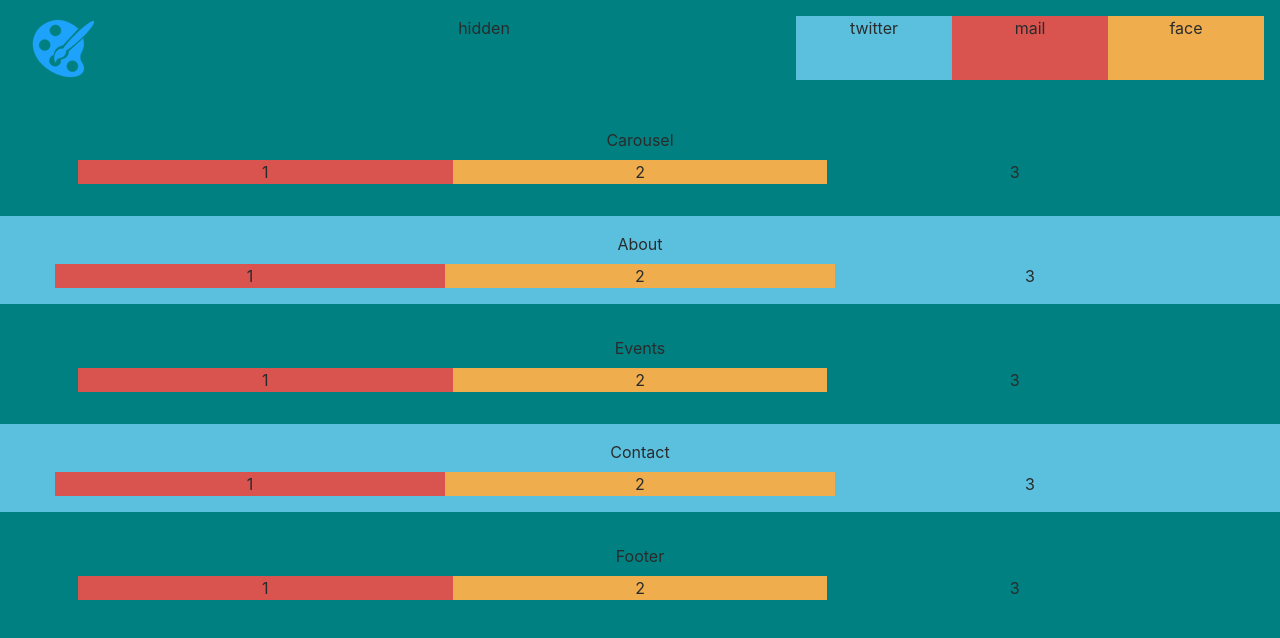
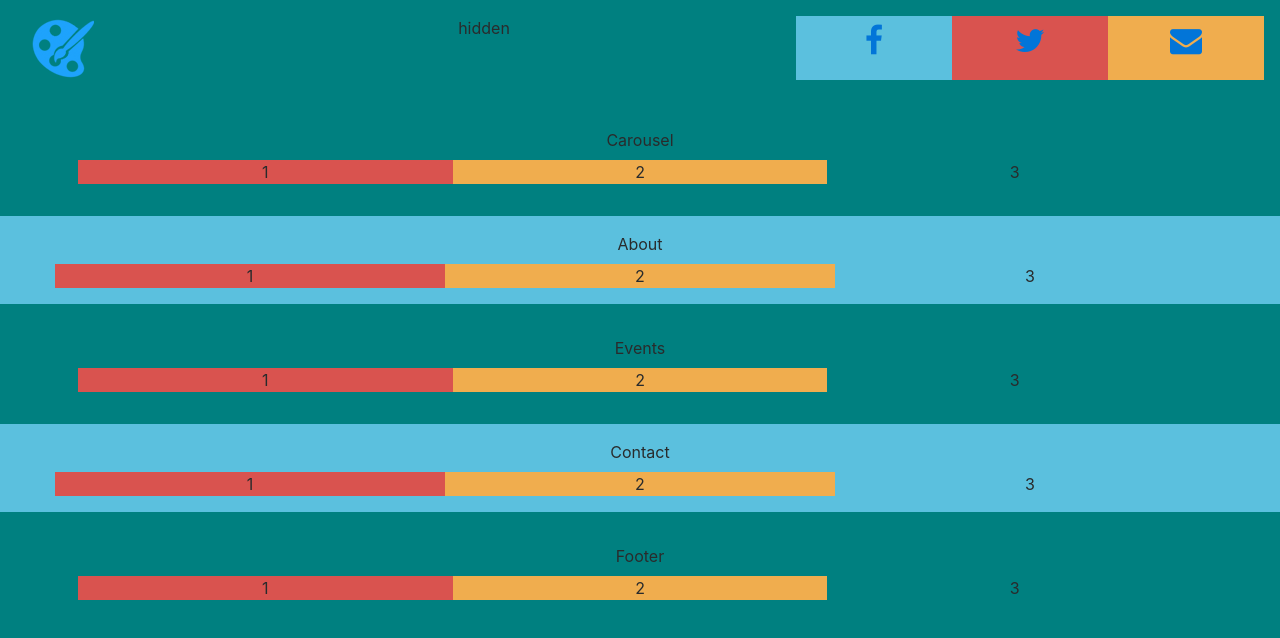
Before and after one commit to dawsonrichey/scott-county-arts-council, a plain HTML site: page index.html in a window 1280 px wide. Drawn offline with nearby package versions, Linux system fonts and the light colour scheme.

Commit message:
styled social media icons

```diff
--- a/index.html
+++ b/index.html
@@ -19,9 +19,9 @@
         <div class="row text-center p-3 mb-4">
                     <div class="col"><img src="img/favicon.png" style="float:left;"></div>
                     <div class="col-2 col-md-6 d-none d-sm-block"> hidden </div>
-                    <div class="col bg-info">twitter</div>
-                    <div class="col bg-danger">mail</div>
-                    <div class="col bg-warning">face</div>
+                    <div class="col bg-info"><a class="btn text-light" href="http://www.facebook.com/scottcountyartscouncil" target="_blank"><i class="fa fa-facebook fa-2x"></i></a></div>
+                    <div class="col bg-danger"><a class="btn text-light" href="http://www.twitter.com/artscouncil" target="_blank"><i class="fa fa-twitter fa-2x"></i></a></div>
+                    <div class="col bg-warning"><a class="btn text-light" href="mailto:scottcountyartscouncil@gmail.com" target="_blank"><i class="fa fa-envelope fa-2x"></i></a></div>
                 </div>
     </div>
 
```
